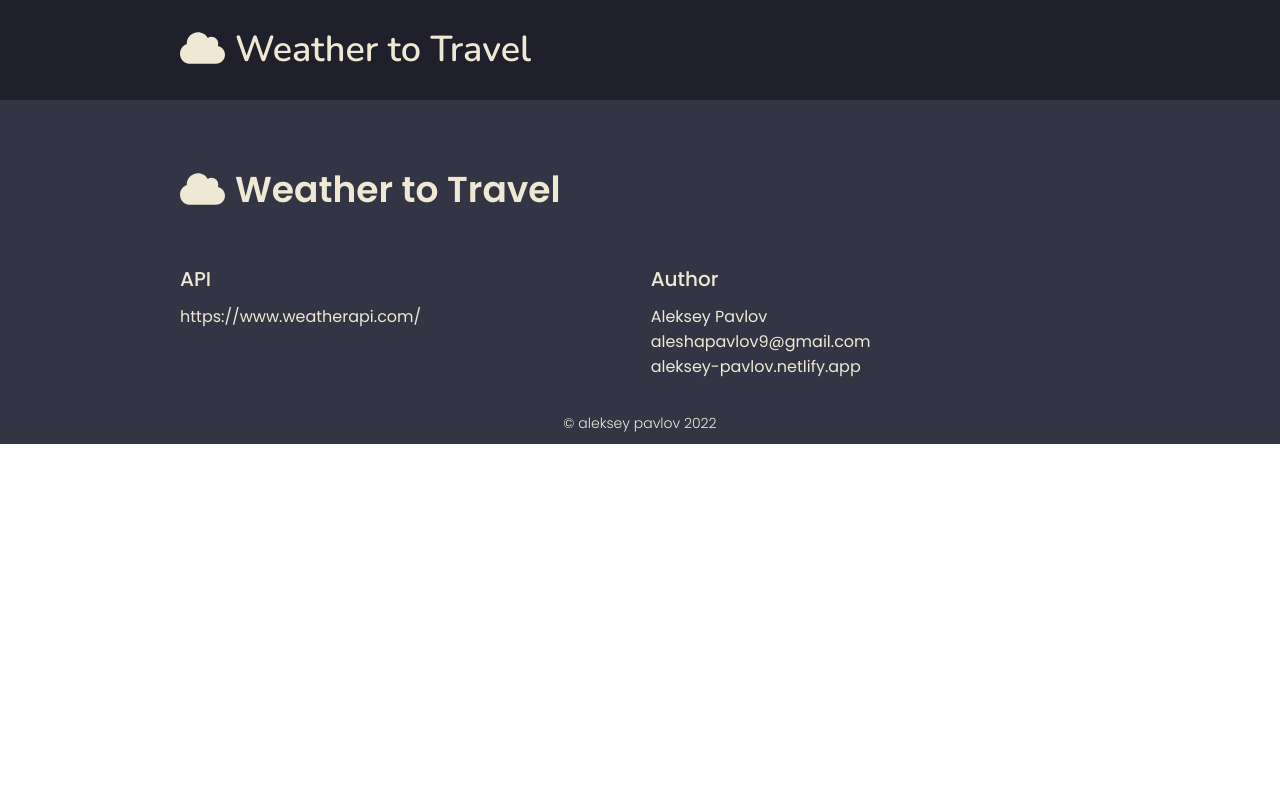
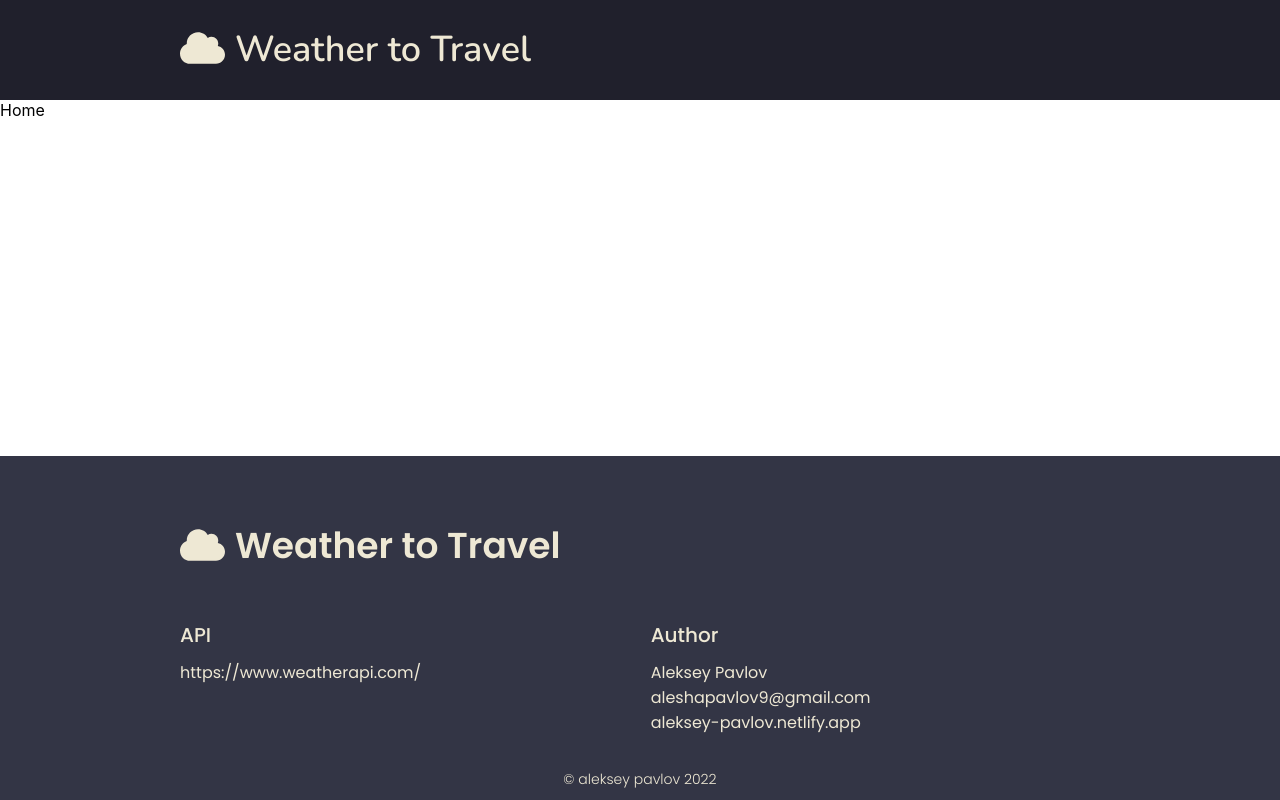
Before and after one commit to Alekseypavlov14/weather, a React (Create React App) app: page / in a window 1280 px wide. Built offline with nearby package versions, Linux system fonts and the light colour scheme.

Commit message:
fix bag with layout height

```diff
--- a/src/App.css
+++ b/src/App.css
@@ -12,3 +12,8 @@
   --blue-600: #333545;
   --blue-900: #429cee;
 }
+
+.App {
+  width: 100%;
+  height: 100vh;
+}
--- a/src/pages/Home/Home.tsx
+++ b/src/pages/Home/Home.tsx
@@ -6,7 +6,7 @@ interface HomeProps {}
 const Home: FC<HomeProps> = () => {
   return (
     <div className={styles.Home}>
-
+      Home
     </div>
   )
 }
```
